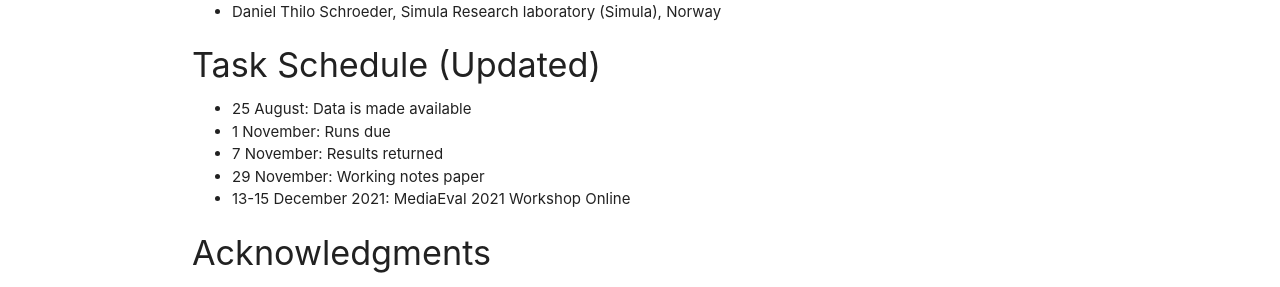
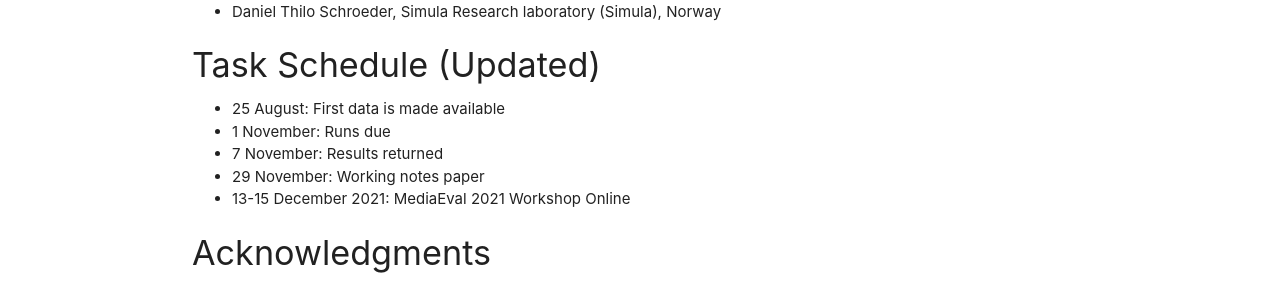
Before and after one commit to multimediaeval/multimediaeval.github.io, a Jekyll site: the page built from _editions/2021/tasks/fakenews.md, in a window 1280 px wide and 900 px high, scrolled down 2967 px. Shown: the part 198-485 px from the top of the window. Built offline with Jekyll 4.4.1, drawn with Linux system fonts in a browser that asks for light colours.

Commit message:
Update fakenews.md

```diff
--- a/_editions/2021/tasks/fakenews.md
+++ b/_editions/2021/tasks/fakenews.md
@@ -101,7 +101,7 @@
 <!-- # and so on-->
 
 #### Task Schedule (Updated)
-* 25 August: Data is made available <!-- # Replace XX with your date. We suggest setting the date in June-July-->
+* 25 August: First data is made available <!-- # Replace XX with your date. We suggest setting the date in June-July-->
 * 1 November: Runs due <!-- # Replace XX with your date. We suggest setting enough time in order to have enough time to assess and return the results by the Results returned deadline-->
 * 7 November: Results returned  <!-- Replace XX with your date. Latest possible should be 15 November-->
 * 29 November: Working notes paper  <!-- Fixed. Please do not change. Exact date to be decided-->
```
